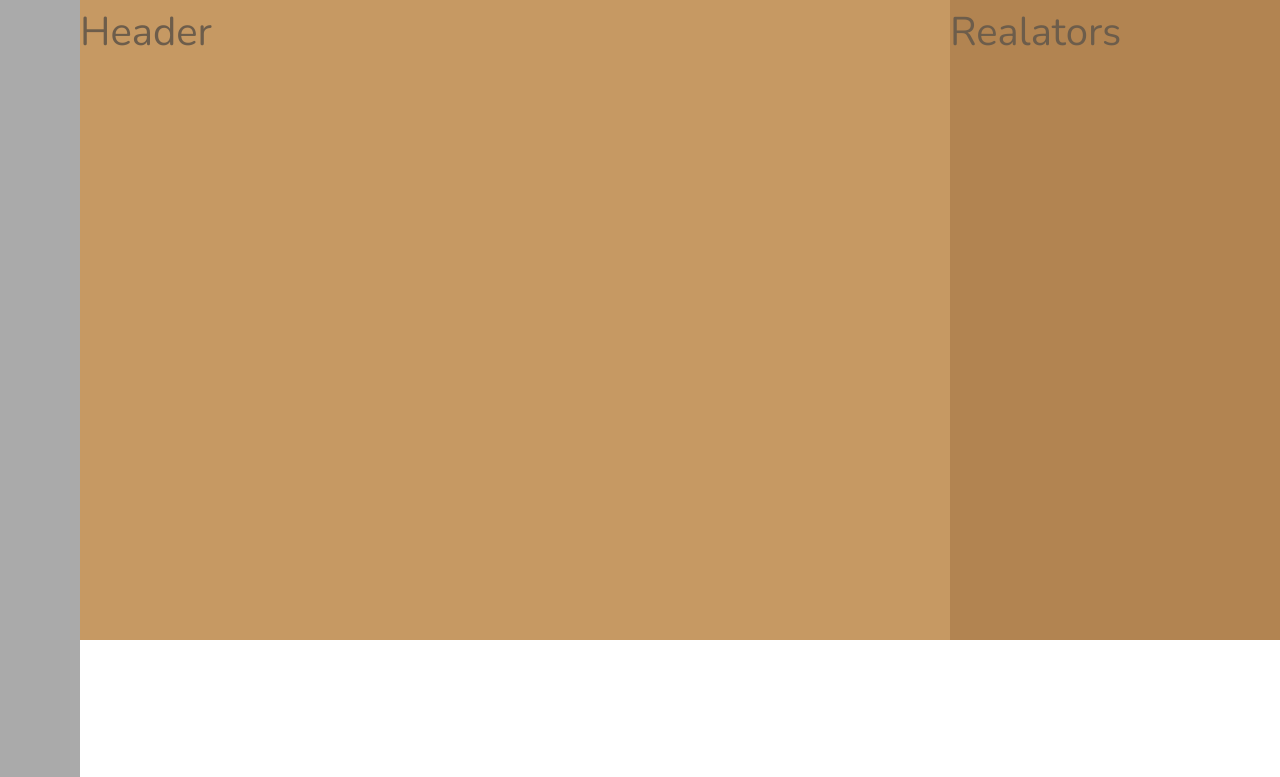
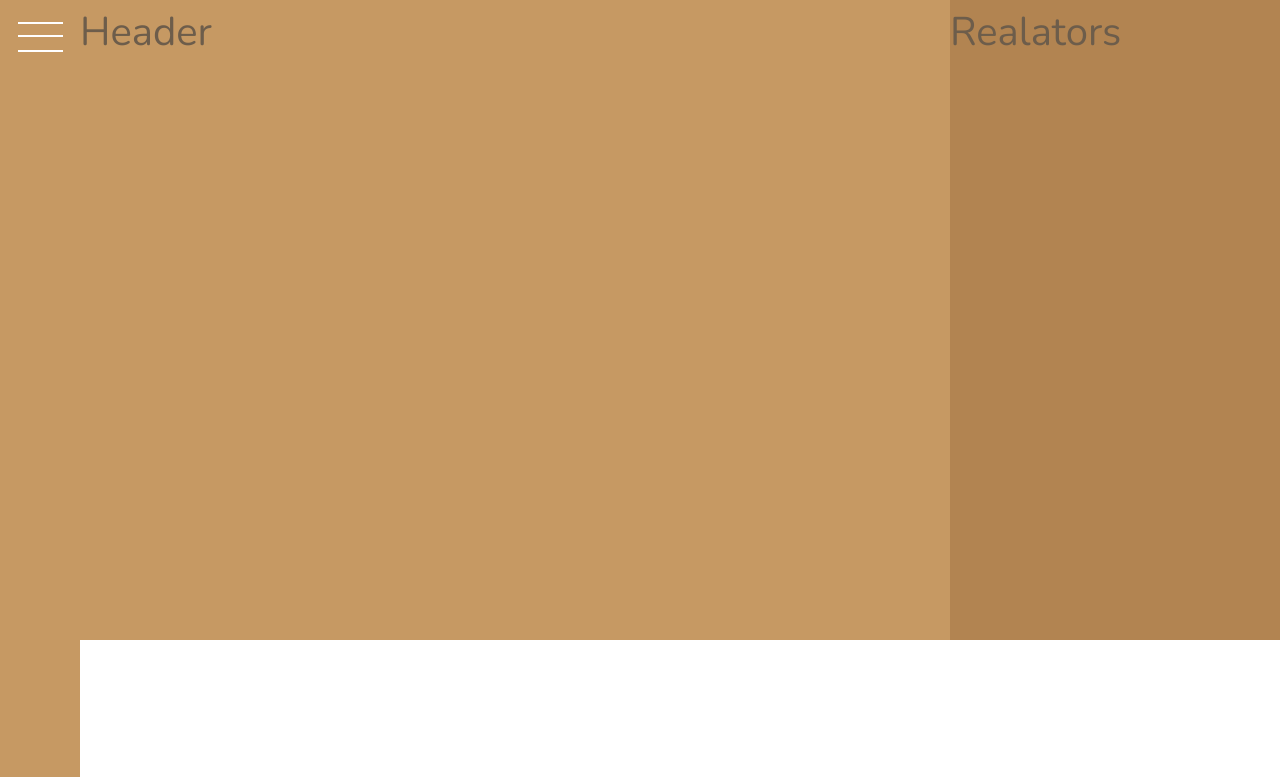
Before and after one commit to mohamed-elzohery/Nexter, a website: page index.html in a window 1280 px wide. Shown: the top 777 px of the page. Drawn offline with nearby package versions, Linux system fonts and the light colour scheme.

Commit message:
feat: adding sidebar

```diff
--- a/sass/_sidebar.scss
+++ b/sass/_sidebar.scss
@@ -1,5 +1,30 @@
 .sidebar {
-  background-color: $color-grey-light-2;
+  background-color: $color-primary;
   grid-column: sidebar-start / sidebar-end;
   grid-row: 1 / -1;
+  display: flex;
+  justify-content: center;
 }
+
+.nav-btn {
+  display: block;
+  width: 4.5rem;
+  height: 2px;
+  background-color: #fff;
+  margin-top: 3.5rem;
+
+  &::after,
+  &::before {
+    content: "";
+    background-color: inherit;
+    width: inherit;
+    height: inherit;
+    display: inherit;
+  }
+  &::after {
+    transform: translateY(-1.5rem);
+  }
+  &::before {
+    transform: translateY(1.5rem);
+  }
+}
```
Also changed, not shown: css/style.css.
